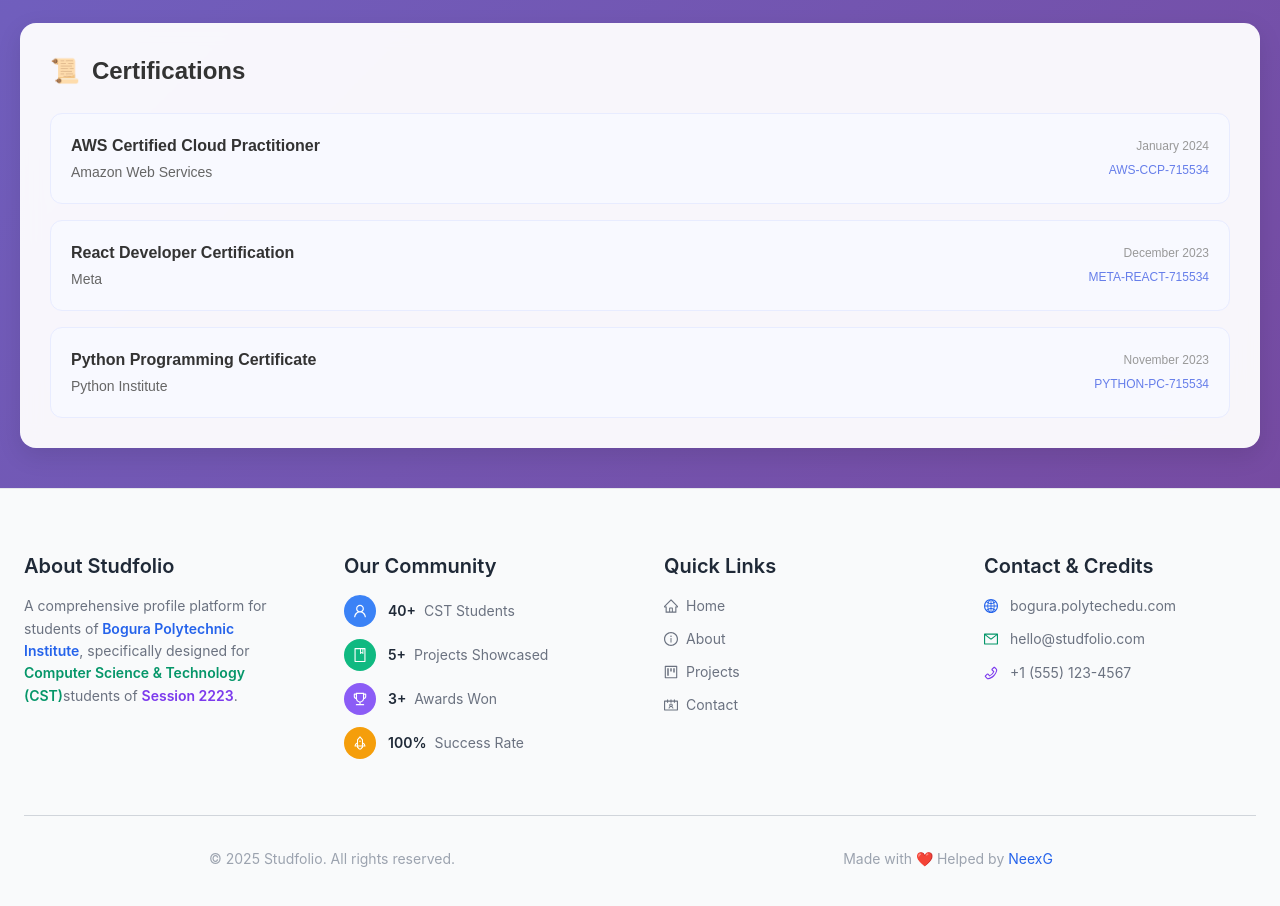
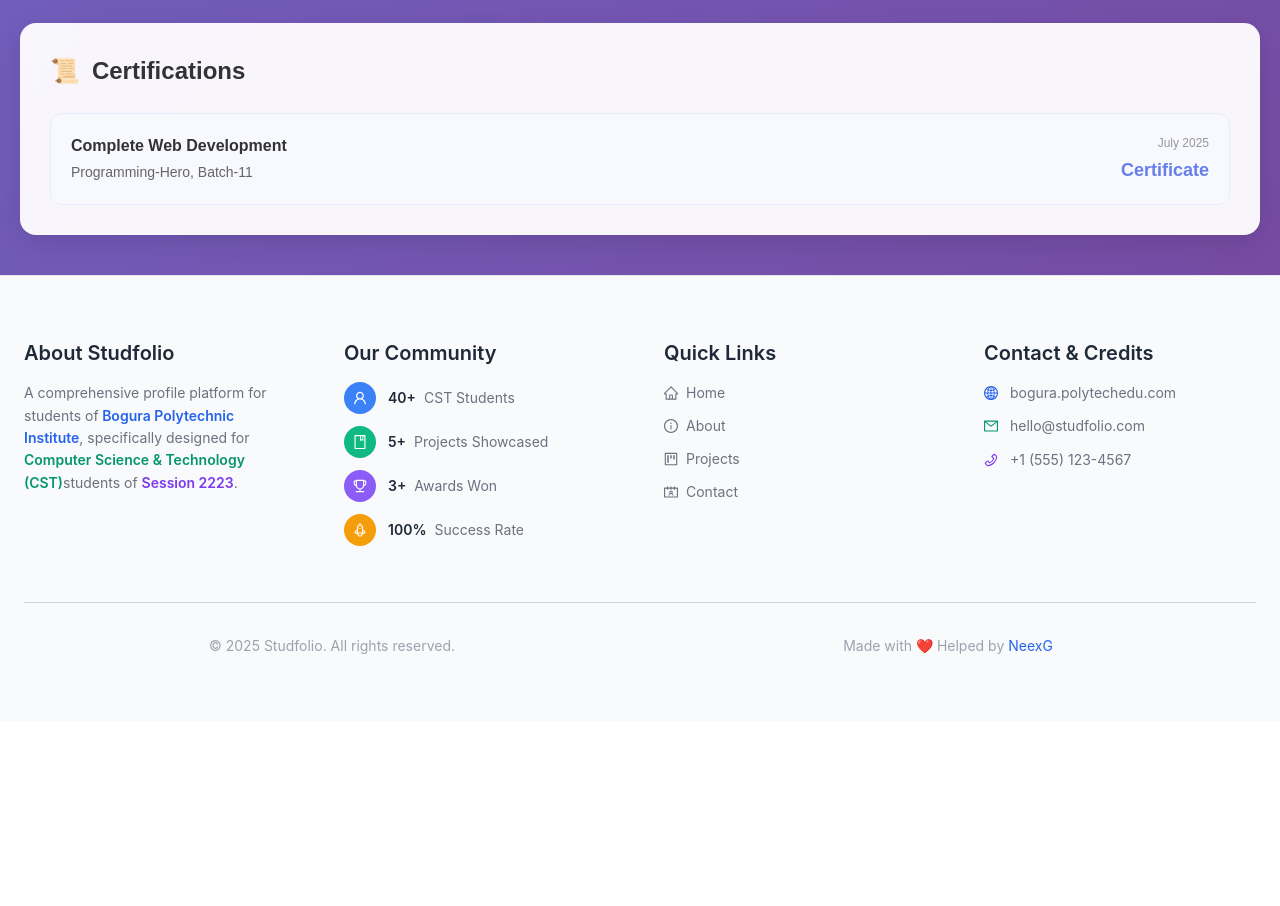
Before and after one commit to abuhosain/studfolio, a React (Vite) app: page /student/715499 in a window 1280 px wide. Shown: the part 2960-3866 px from the top of the page. After the commit the page ends 3681 px from the top, so only its background shows below. Built offline with nearby package versions, Linux system fonts and the light colour scheme.

Commit message:
certification section done

```diff
--- a/src/pages/student/Pranto-715499/index.jsx
+++ b/src/pages/student/Pranto-715499/index.jsx
@@ -400,43 +400,22 @@
           <div style={styles.certificationCard}>
             <div>
               <h3 style={styles.certificationTitle}>
-                AWS Certified Cloud Practitioner
+                Complete Web Development
               </h3>
-              <p style={styles.certificationIssuer}>Amazon Web Services</p>
+              <p style={styles.certificationIssuer}>
+                Programming-Hero, Batch-11
+              </p>
             </div>
             <div style={styles.certificationMeta}>
-              <span style={styles.certificationDate}>January 2024</span>
-              <span style={styles.certificationCredential}>AWS-CCP-715534</span>
-            </div>
-          </div>
-
-          <div style={styles.certificationCard}>
-            <div>
-              <h3 style={styles.certificationTitle}>
-                React Developer Certification
-              </h3>
-              <p style={styles.certificationIssuer}>Meta</p>
-            </div>
-            <div style={styles.certificationMeta}>
-              <span style={styles.certificationDate}>December 2023</span>
-              <span style={styles.certificationCredential}>
-                META-REACT-715534
-              </span>
-            </div>
-          </div>
-
-          <div style={styles.certificationCard}>
-            <div>
-              <h3 style={styles.certificationTitle}>
-                Python Programming Certificate
-              </h3>
-              <p style={styles.certificationIssuer}>Python Institute</p>
-            </div>
-            <div style={styles.certificationMeta}>
-              <span style={styles.certificationDate}>November 2023</span>
-              <span style={styles.certificationCredential}>
-                PYTHON-PC-715534
-              </span>
+              <span style={styles.certificationDate}>July 2025</span>
+              <a
+                href="https://i.ibb.co.com/V0s0M01Z/PH-Hero-Course-certificate.jpg"
+                target="_blank"
+                rel="noopener noreferrer"
+                style={styles.certificationCredential}
+              >
+                <span className="text-lg font-bold">Certificate</span>
+              </a>
             </div>
           </div>
         </div>
```
